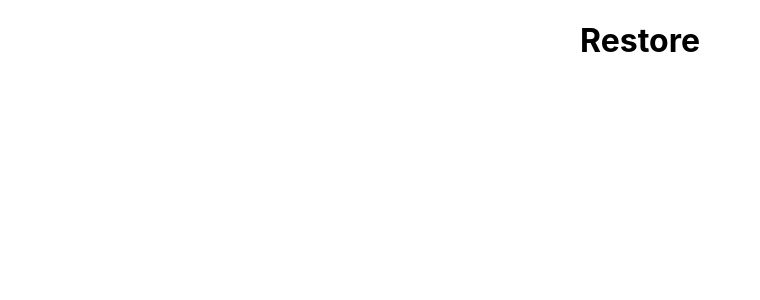
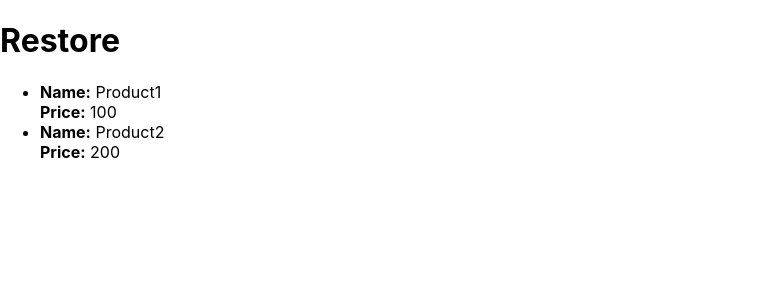
Before and after one commit to SashR/Restore, a React (Create React App) app in the folder ReStore/client/: page / in a window 1280 px wide. Shown: the top 300 px of the page, without its empty margins (0-760 px from the left). Built offline with nearby package versions, Linux system fonts and the light colour scheme.

Commit message:
Basic concepts

```diff
--- a/ReStore/client/src/App.tsx
+++ b/ReStore/client/src/App.tsx
@@ -1,9 +1,22 @@
-import './App.css';
+import "./App.css";
+
+const products = [
+  {name: 'Product1', price: 100.00, key:"1"},
+  {name: 'Product2', price: 200.00, key:"2"},
+];
 
 function App() {
   return (
-    <div className="App">
+    <div>
       <h1>Restore</h1>
+      <ul>
+        {products.map(prod => (
+          <li key={prod.key}>
+            <div> <b>Name:</b> {prod.name} </div>
+            <div> <b>Price:</b> {prod.price} </div>
+          </li>
+        ))}
+      </ul>
     </div>
   );
 }
```
Also changed, not shown: 1 other file (tests, documents, lock files or other folders).
